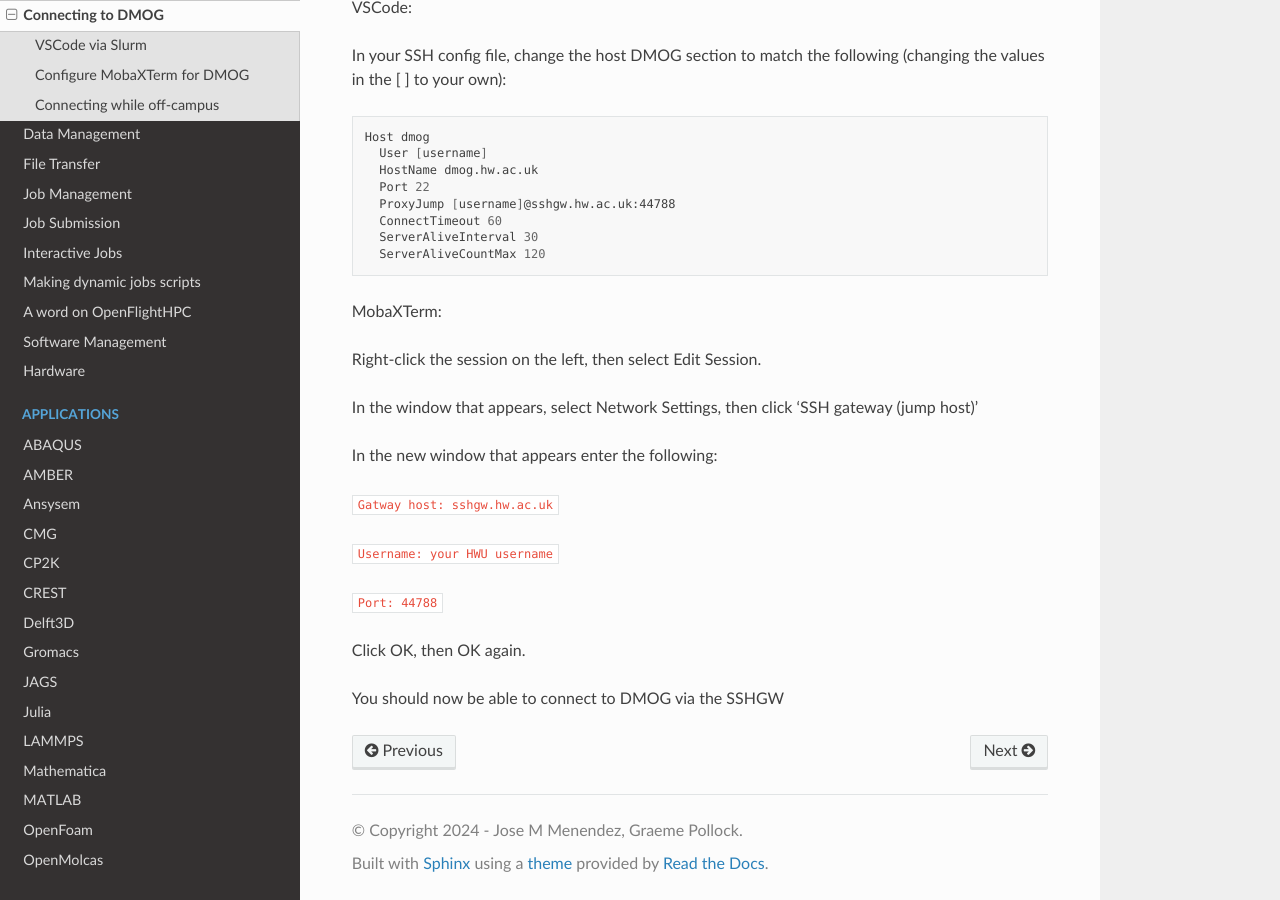
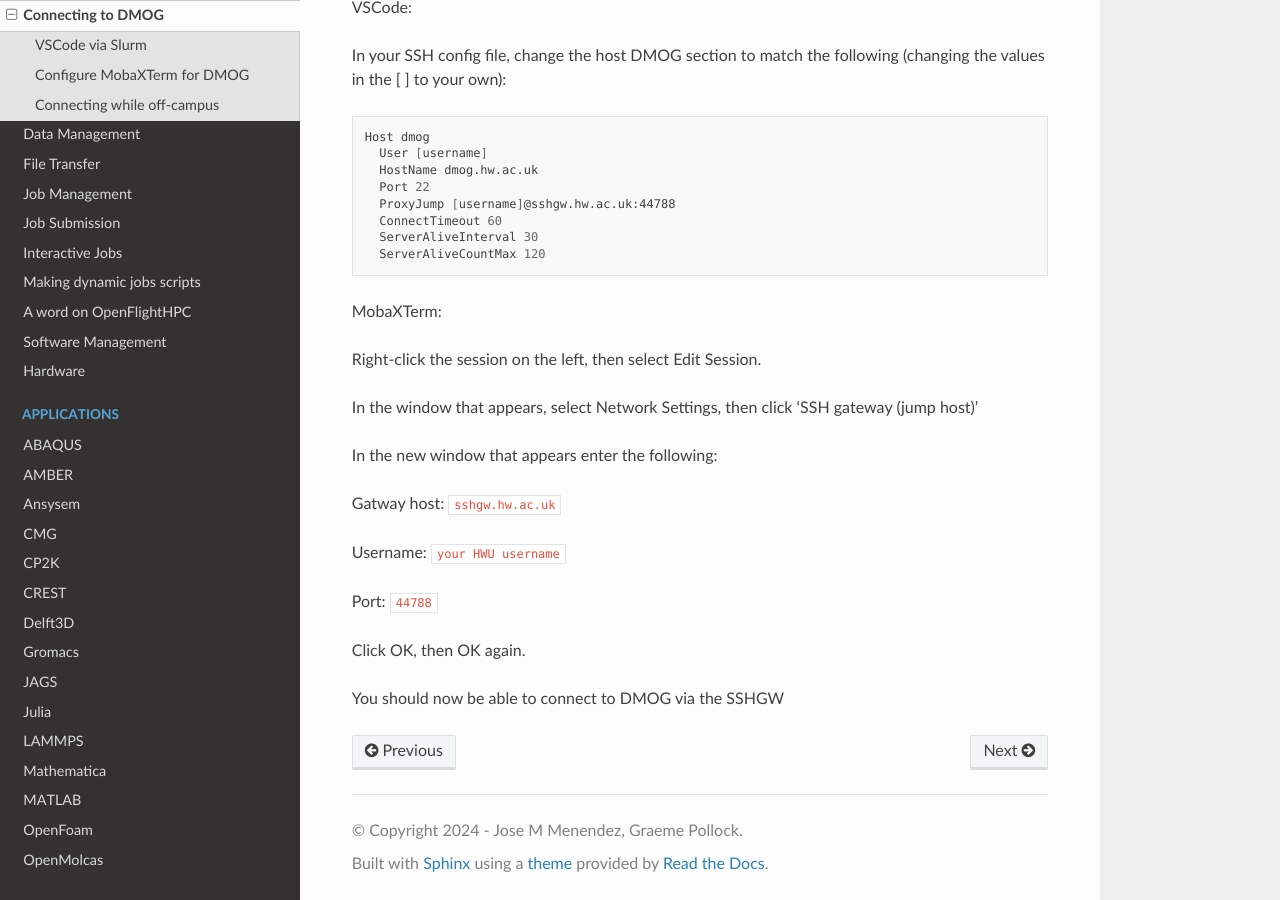
Before and after one commit to jm130/dmogdocs, a Sphinx documentation site: the page built from docs/source/user/connecting.rst, in a window 1280 px wide and 900 px high, scrolled down 3410 px. Built offline with Sphinx 7.4.7 and the Read the Docs theme 2.0.0, drawn with Linux system fonts in a browser that asks for light colours; part of the change alters nothing that is shown.

```diff
--- a/docs/source/user/connecting.rst
+++ b/docs/source/user/connecting.rst
@@ -135,11 +135,11 @@ In the window that appears, select Network Settings, then click 'SSH gateway (ju
 
 In the new window that appears enter the following:
 
-``Gatway host: sshgw.hw.ac.uk``
+Gatway host: ``sshgw.hw.ac.uk``
 
-``Username: your HWU username``
+Username: ``your HWU username``
 
-``Port: 44788``
+Port: ``44788``
 
 Click OK, then OK again.
 
```
